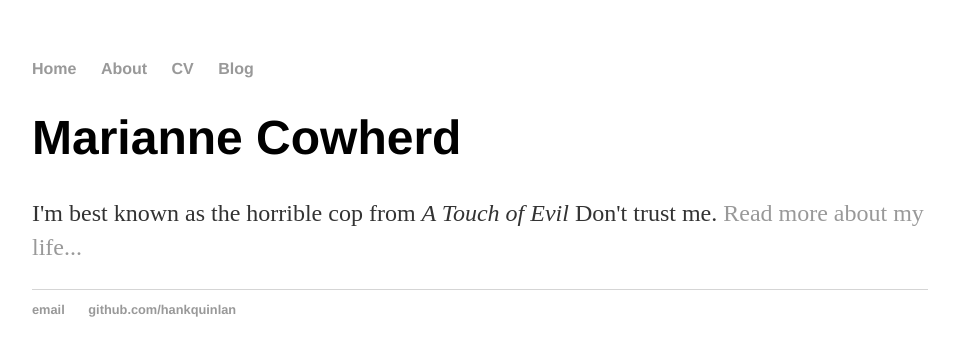
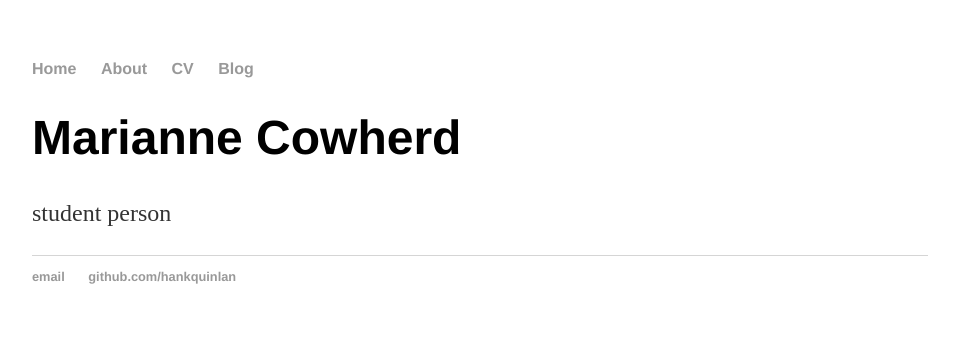
Before and after one commit to mariannecowherd/mariannecowherd.github.io, a Jekyll site: the page built from index.html, in a window 1280 px wide. Shown: the top 356 px of the page, without its empty margins (160-1119 px from the left). Built offline with Jekyll 4.4.1, drawn with Linux system fonts in a browser that asks for light colours.

Commit message:
Update index.html

```diff
--- a/index.html
+++ b/index.html
@@ -4,5 +4,5 @@ title: Marianne Cowherd
 ---
 <div class="blurb">
 	<h1>Marianne Cowherd</h1>
-	<p>I'm best known as the horrible cop from <em>A Touch of Evil</em> Don't trust me. <a href="/about">Read more about my life...</a></p>
+	<p> student person</a></p>
 </div><!-- /.blurb -->
```
